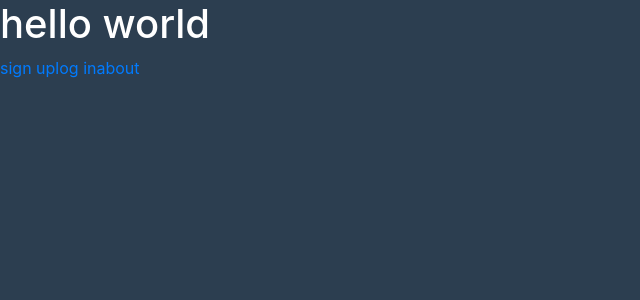
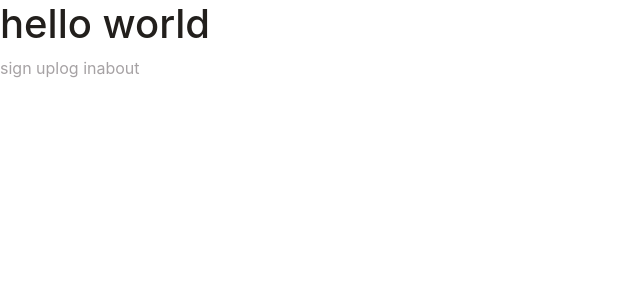
Before and after one commit to Lauraca1/seniorProject, a React (Create React App) app in the folder senior-proj/: page / in a window 1280 px wide. Shown: the top 300 px of the page, without its empty margins (0-640 px from the left). Built offline with nearby package versions, Linux system fonts and the light colour scheme.

Commit message:
css update

```diff
--- a/senior-proj/src/App.css
+++ b/senior-proj/src/App.css
@@ -38,66 +38,17 @@
   }
 }
 
-.CreateBook {
-    background-color: #2c3e50;
-    min-height: 100vh;
-    color: white;
+.standard {
+    background-color: white;
+    color: #221f1c;
 }
 
-.ShowBookDetails {
-    background-color: #2c3e50;
-    min-height: 100vh;
-    color: white;
+.navbar-item {
+    color: #a6a2a4;
 }
 
-.UpdateBookInfo {
-    background-color: #2c3e50;
-    min-height: 100vh;
-    color: white;
-}
-
-.standard {
-    background-color: #2c3e50;
-    height: 100%;
-    width: 100%;
-    min-height: 100vh;
-    min-width: 100px;
-    color: white;
-}
-
-/* BookList Styles */
-.list {
-    display: grid;
-    margin: 20px 0 50px 0;
-    grid-template-columns: repeat(4, 1fr);
-    grid-auto-rows: 1fr;
-    grid-gap: 2em;
-}
-
-.card-container {
-    width: 250px;
-    border: 1px solid rgba(0,0,.125);
-    margin: 0 auto;
-    border-radius: 5px;
-    overflow: hidden;
-}
-
-.desc {
-    height: 130px;
-    padding: 10px;
-}
-
-    .desc h2 {
-        font-size: 1em;
-        font-weight: 400;
+    .navbar-item:hover {
+        text-decoration: none;
+        background-color: #e8e6e7;
+        color: #323131;
     }
-
-    .desc h3, p {
-        font-weight: 300;
-    }
-
-    .desc h3 {
-        color: #6c757d;
-        font-size: 1em;
-        padding: 10px 0 10px 0;
-    }
```
